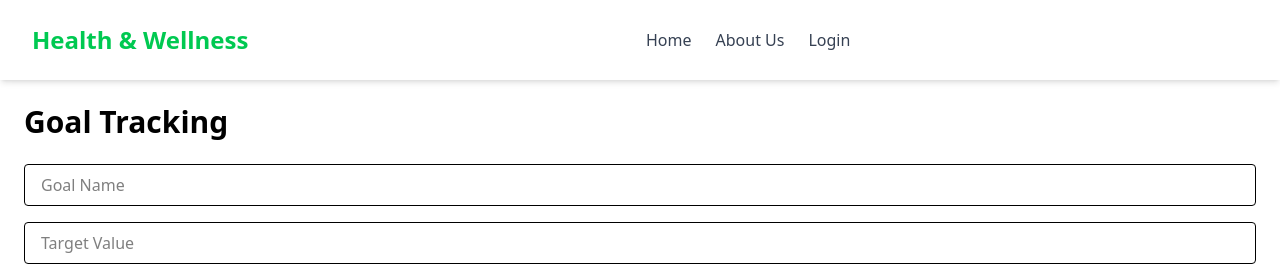
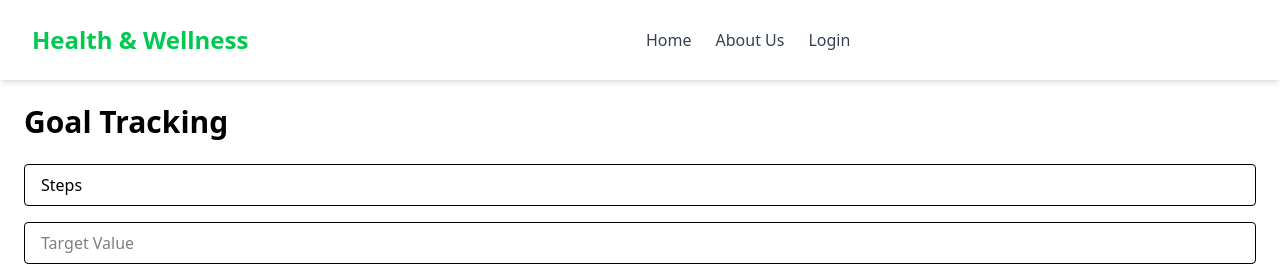
Before and after one commit to JEROME-1122/Health_wellness_client, a React (Vite) app: page /goals in a window 1280 px wide. Shown: the top 266 px of the page. Built offline with nearby package versions, Linux system fonts and the light colour scheme; no server answers.

Commit message:
Update Goals.jsx

```diff
--- a/src/pages/Goals.jsx
+++ b/src/pages/Goals.jsx
@@ -4,7 +4,7 @@ import axiosInstance from '../api/axiosInstance';
 const Goals = () => {
   const [goals, setGoals] = useState([]);
   const [formData, setFormData] = useState({
-    title: '',
+    title: 'Steps',
     totalSteps: '',
     stepsCompleted: '',
   });
@@ -85,6 +85,7 @@ const Goals = () => {
           type="text"
           placeholder="Goal Name"
           value={formData.title}
+          readOnly
           onChange={(e) => setFormData({ ...formData, title: e.target.value })}
           className="w-full border px-4 py-2 rounded"
           required
```
